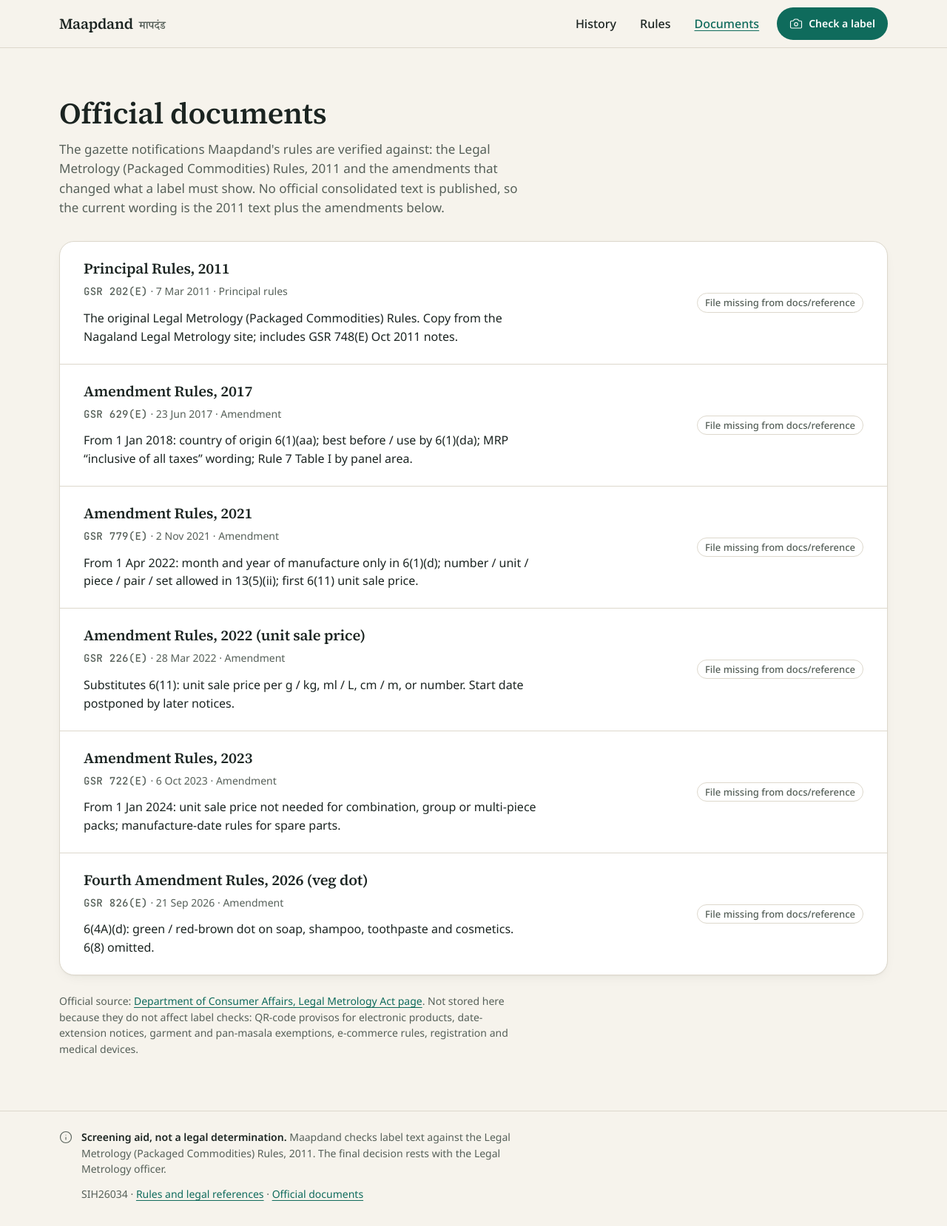
After one commit to Aditya-Sh9/Maapdand, a Django app: page /documents/ in a window 1280 px wide. The commit adds this page. Shown: the whole page at 74% size. Run offline with Django 5.2, Linux system fonts and the light colour scheme.

Commit message:
Add Documents tab, README with animated DFDs, repo cleanup
- Documents page: allowlisted gazette PDFs viewable inline or downloadable
- README with setup, rules table and animated DFD level 0 and 1 (assets/)
- Fix Hindi OCR test crashing on Windows consoles (removed debug print)
- Ignore local notes, tooling folders and personal report documents

```diff
--- a/core/templates/core/landing.html
+++ b/core/templates/core/landing.html
@@ -102,5 +102,5 @@
 
 {% block scripts %}
 <script src="{% static 'vendor/lenis.min.js' %}" defer></script>
-<script src="{% static 'js/landing.js' %}" defer></script>
+<script src="{% static_v 'js/landing.js' %}" defer></script>
 {% endblock %}
--- a/core/templatetags/ui.py
+++ b/core/templatetags/ui.py
@@ -3,11 +3,14 @@
 A *template tag library* is a Python module in an app's `templatetags/` folder.
 Templates load it with `{% load ui %}` and can then call `{% icon "check" %}` etc.
 """
+import os
 import re
 from functools import lru_cache
 from pathlib import Path
 
 from django import template
+from django.contrib.staticfiles import finders
+from django.templatetags.static import static
 from django.utils.html import format_html
 from django.utils.safestring import mark_safe
 
@@ -46,6 +49,20 @@ def icon(name, size=20, label=""):
         'stroke-width="1.5" stroke-linecap="round" stroke-linejoin="round" focusable="false" {1}>{2}</svg>',
         size, a11y, mark_safe(_icon_body(name)),
     )
+
+
+@register.simple_tag
+def static_v(path):
+    """Like {% static %}, plus "?v=<last-modified time>" so browsers fetch a file again after it changes.
+
+    Without this the browser may keep using its cached copy of maapdand.css after we edit it,
+    and a new page shows up unstyled until a hard refresh.
+    """
+    url = static(path)
+    found = finders.find(path)  # the file on disk, looked up the same way runserver serves it
+    if not found:
+        return url
+    return f"{url}?v={int(os.path.getmtime(found))}"
 
 
 @register.filter
--- a/extraction/test_ocr.py
+++ b/extraction/test_ocr.py
@@ -108,4 +108,3 @@ class OCRExtractorTests(SimpleTestCase):
         # and that the digits survived.
         self.assertRegex(result.raw_text, r"[\u0900-\u097F]")
         self.assertIn("500", result.raw_text)
-        print("\nHindi OCR read:", result.raw_text.replace("\n", " | "), "->", sorted(result.fields))
--- /dev/null
+++ b/rules/templates/rules/document_list.html
@@ -0,0 +1,35 @@
+{% extends "base.html" %}
+{% load ui %}
+{% block title %}Documents · Maapdand{% endblock %}
+{% block body_class %}page-documents{% endblock %}
+
+{% block content %}
+<div class="wrap page">
+  <div class="page-head">
+    <h1>Official documents</h1>
+    <p>The gazette notifications Maapdand's rules are verified against: the Legal Metrology (Packaged Commodities) Rules, 2011 and the amendments that changed what a label must show. No official consolidated text is published, so the current wording is the 2011 text plus the amendments below.</p>
+  </div>
+
+  <ul class="doc-list">
+    {% for doc in documents %}
+    <li class="doc">
+      <div class="doc__body">
+        <h2 class="doc__title">{{ doc.title }}</h2>
+        <p class="doc__meta"><span class="code">{{ doc.notification }}</span> · {{ doc.date }} · {{ doc.kind }}{% if doc.size_mb %} · PDF, {{ doc.size_mb }} MB{% endif %}</p>
+        <p class="doc__summary">{{ doc.summary }}</p>
+      </div>
+      <div class="btn-row doc__actions">
+        {% if doc.available %}
+        <a class="btn btn--secondary btn--small" href="{% url 'document_file' doc.slug %}" target="_blank" rel="noopener" aria-label="View {{ doc.title }} (PDF, opens in a new tab)">{% icon "book-open" 18 %}<span>View</span></a>
+        <a class="btn btn--secondary btn--small" href="{% url 'document_file' doc.slug %}?download=1" aria-label="Download {{ doc.title }} (PDF)">{% icon "download" 18 %}<span>Download</span></a>
+        {% else %}
+        <span class="tag">File missing from docs/reference</span>
+        {% endif %}
+      </div>
+    </li>
+    {% endfor %}
+  </ul>
+
+  <p class="legend-note">Official source: <a href="{{ source_url }}" target="_blank" rel="noopener">Department of Consumer Affairs, Legal Metrology Act page</a>. Not stored here because they do not affect label checks: QR-code provisos for electronic products, date-extension notices, garment and pan-masala exemptions, e-commerce rules, registration and medical devices.</p>
+</div>
+{% endblock %}
--- a/rules/urls.py
+++ b/rules/urls.py
@@ -4,4 +4,6 @@ from . import views
 
 urlpatterns = [
     path("rules/", views.rule_list, name="rule_list"),
+    path("documents/", views.document_list, name="document_list"),
+    path("documents/<slug:slug>/", views.document_file, name="document_file"),
 ]
--- a/rules/views.py
+++ b/rules/views.py
@@ -1,7 +1,9 @@
+from django.http import FileResponse, Http404
 from django.shortcuts import render
 
 from core.views import rule_order
 
+from . import documents
 from .models import Rule
 
 
@@ -9,3 +11,25 @@ def rule_list(request):
     """Read-only list of every rule with its legal clause (the rule browser)."""
     rules = sorted(Rule.objects.all(), key=rule_order)
     return render(request, "rules/rule_list.html", {"rules": rules})
+
+
+def document_list(request):
+    """The Documents tab: official gazette PDFs the rules are based on."""
+    return render(request, "rules/document_list.html", {
+        "documents": documents.documents_with_status(),
+        "source_url": documents.SOURCE_URL,
+    })
+
+
+def document_file(request, slug):
+    """Send one PDF. ?download=1 saves it; otherwise the browser shows it in the tab."""
+    doc = documents.get_document(slug)
+    path = documents.REFERENCE_DIR / doc["filename"] if doc else None
+    if path is None or not path.is_file():
+        raise Http404("Document not found")
+    return FileResponse(
+        open(path, "rb"),
+        content_type="application/pdf",
+        as_attachment=request.GET.get("download") == "1",
+        filename=doc["filename"],
+    )
--- a/scans/templates/scans/report.html
+++ b/scans/templates/scans/report.html
@@ -119,4 +119,4 @@
 </div>
 {% endblock %}
 
-{% block scripts %}<script src="{% static 'js/report.js' %}" defer></script>{% endblock %}
+{% block scripts %}<script src="{% static_v 'js/report.js' %}" defer></script>{% endblock %}
--- a/scans/templates/scans/result.html
+++ b/scans/templates/scans/result.html
@@ -109,6 +109,6 @@
 {% endblock %}
 
 {% block scripts %}
-<script src="{% static 'js/viewer.js' %}" defer></script>
-<script src="{% static 'js/result.js' %}" defer></script>
+<script src="{% static_v 'js/viewer.js' %}" defer></script>
+<script src="{% static_v 'js/result.js' %}" defer></script>
 {% endblock %}
--- a/scans/templates/scans/review.html
+++ b/scans/templates/scans/review.html
@@ -89,4 +89,4 @@
 </div>
 {% endblock %}
 
-{% block scripts %}<script src="{% static 'js/viewer.js' %}" defer></script>{% endblock %}
+{% block scripts %}<script src="{% static_v 'js/viewer.js' %}" defer></script>{% endblock %}
--- a/scans/templates/scans/upload.html
+++ b/scans/templates/scans/upload.html
@@ -121,4 +121,4 @@
 <button type="button" class="camera-fab" id="camera-btn" aria-label="Take a photo with the camera">{% icon "camera" 26 %}</button>
 {% endblock %}
 
-{% block scripts %}<script src="{% static 'js/upload.js' %}" defer></script>{% endblock %}
+{% block scripts %}<script src="{% static_v 'js/upload.js' %}" defer></script>{% endblock %}
--- a/static/css/maapdand.css
+++ b/static/css/maapdand.css
@@ -562,3 +562,19 @@ form.is-busy .busy { display: flex; }
   .nav-cta { width: 44px; padding: 0; border-radius: 50%; }
   .nav-cta__label { position: absolute; width: 1px; height: 1px; overflow: hidden; clip: rect(0 0 0 0); white-space: nowrap; }
 }
+
+/* Documents tab: official gazette PDFs, one ruled ledger like the rule browser */
+.doc-list { list-style: none; padding: 0; margin: 0; background: var(--surface); border: 1px solid var(--line); border-radius: var(--r-card); box-shadow: var(--shadow); }
+.doc { display: grid; gap: var(--s4); padding: var(--s4); }
+.doc + .doc { border-top: 1px solid var(--line); }
+.doc__title { font-size: 1.25rem; }
+.doc__meta { color: var(--muted); font-size: var(--fs-small); margin-top: var(--s2); }
+.doc__summary { margin-top: var(--s3); max-width: 70ch; }
+@media (min-width: 720px) { .doc { grid-template-columns: 1fr auto; align-items: center; gap: var(--s6); padding: var(--s5) var(--s6); } }
+.nav-short { display: none; }
+/* Four nav links no longer fit a 360px header: shorten the label and the link padding. */
+@media (max-width: 479px) {
+  .nav-long { display: none; }
+  .nav-short { display: inline; }
+  .site-nav > a:not(.btn) { padding: 0 var(--s1); }
+}
--- a/templates/base.html
+++ b/templates/base.html
@@ -10,7 +10,8 @@
   <link rel="preload" href="{% static 'fonts/noto-sans-400.woff2' %}" as="font" type="font/woff2" crossorigin>
   <link rel="preload" href="{% static 'fonts/source-serif-4-600.woff2' %}" as="font" type="font/woff2" crossorigin>
   <link rel="icon" href="{% static 'img/favicon.svg' %}" type="image/svg+xml">
-  <link rel="stylesheet" href="{% static 'css/maapdand.css' %}">
+  {# static_v adds ?v=<file time> so an edited stylesheet is never served from a stale browser cache. #}
+  <link rel="stylesheet" href="{% static_v 'css/maapdand.css' %}">
   {% block head %}{% endblock %}
 </head>
 <body class="{% block body_class %}{% endblock %}">
@@ -23,9 +24,10 @@
         <span class="wordmark__hi" lang="hi">मापदंड</span>
       </a>
       <nav class="site-nav" aria-label="Main">
-        {% url 'upload_images' as upload_url %}{% url 'rule_list' as rules_url %}{% url 'scan_history' as history_url %}
+        {% url 'upload_images' as upload_url %}{% url 'rule_list' as rules_url %}{% url 'scan_history' as history_url %}{% url 'document_list' as docs_url %}
         <a href="{{ history_url }}"{% if request.path == history_url %} aria-current="page"{% endif %}>History</a>
         <a href="{{ rules_url }}"{% if request.path == rules_url %} aria-current="page"{% endif %}>Rules</a>
+        <a href="{{ docs_url }}" aria-label="Documents"{% if request.path == docs_url %} aria-current="page"{% endif %}><span class="nav-long">Documents</span><span class="nav-short" aria-hidden="true">Docs</span></a>
         <a class="btn btn--primary btn--small nav-cta" href="{{ upload_url }}"{% if request.path == upload_url %} aria-current="page"{% endif %}>{% icon "camera" 18 %}<span class="nav-cta__label">Check a label</span></a>
       </nav>
     </div>
@@ -38,13 +40,13 @@
   <footer class="site-footer">
     <div class="wrap site-footer__inner">
       <p class="site-footer__note">{% icon "info" 18 %}<span><strong>Screening aid, not a legal determination.</strong> Maapdand checks label text against the Legal Metrology (Packaged Commodities) Rules, 2011. The final decision rests with the Legal Metrology officer.</span></p>
-      <p class="site-footer__meta">SIH26034 · <a href="{% url 'rule_list' %}">Rules and legal references</a></p>
+      <p class="site-footer__meta">SIH26034 · <a href="{% url 'rule_list' %}">Rules and legal references</a> · <a href="{% url 'document_list' %}">Official documents</a></p>
     </div>
   </footer>
 
   {# Motion: GSAP for meaningful sequences only. motion.js turns everything off for reduced motion. #}
   <script src="{% static 'vendor/gsap.min.js' %}" defer></script>
-  <script src="{% static 'js/motion.js' %}" defer></script>
+  <script src="{% static_v 'js/motion.js' %}" defer></script>
   {% block scripts %}{% endblock %}
 </body>
 </html>
```
Also changed, not shown: rules/documents.py (added, +93 -0 lines), rules/tests.py (+19 -0 lines), README.md (added), assets/dfd-level-0.svg (added), assets/dfd-level-1.svg (added), core/icons/download.svg (added), 1 other file.
